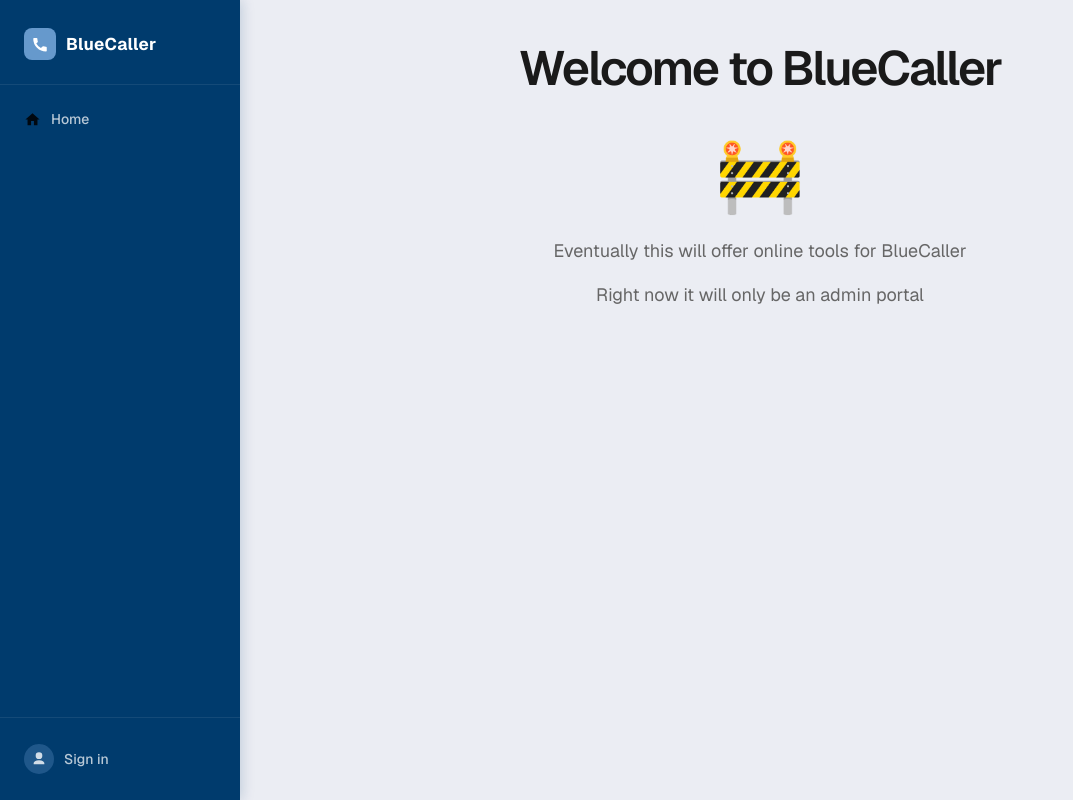
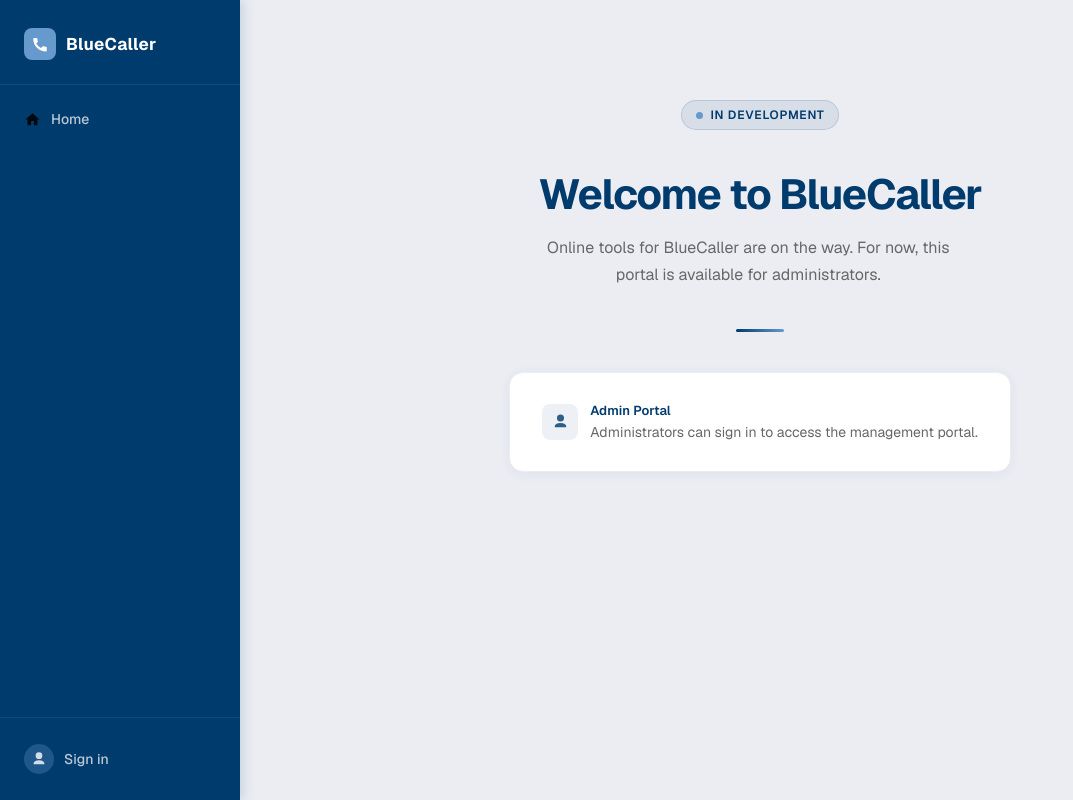
Before and after one commit to Cool-cal3b/bluecaller-web, a Next.js app: page / in a window 1280 px wide. Shown: the whole page, without its empty margins (0-1073 px from the left). Built offline with nearby package versions, Linux system fonts and the light colour scheme; no server answers.

Commit message:
Styled the main page

```diff
--- a/src/app/(main)/page.module.css
+++ b/src/app/(main)/page.module.css
@@ -3,43 +3,116 @@
   flex-direction: column;
   align-items: center;
   text-align: center;
-  gap: 32px;
-  max-width: 600px;
+  gap: 40px;
+  max-width: 560px;
+  padding-top: 60px;
 }
 
-.container h1 {
-  font-size: 48px;
+.badge {
+  display: inline-flex;
+  align-items: center;
+  gap: 8px;
+  padding: 6px 14px;
+  border-radius: 999px;
+  background-color: rgba(0, 59, 109, 0.08);
+  border: 1px solid rgba(0, 59, 109, 0.14);
+  font-size: 12px;
   font-weight: 600;
-  line-height: 56px;
-  letter-spacing: -2px;
-  margin: 0;
-  color: #1a1a1a;
+  letter-spacing: 0.06em;
+  text-transform: uppercase;
+  color: var(--color-blue-deep);
 }
 
-.content {
+.badgeDot {
+  width: 7px;
+  height: 7px;
+  border-radius: 50%;
+  background-color: var(--color-blue-medium);
+}
+
+.heading {
   display: flex;
   flex-direction: column;
-  align-items: center;
   gap: 16px;
 }
 
-.icon {
-  font-size: 72px;
-}
-
-.content p {
-  font-size: 18px;
-  line-height: 28px;
-  color: #666;
+.heading h1 {
+  font-size: 42px;
+  font-weight: 700;
+  line-height: 1.15;
+  letter-spacing: -0.03em;
+  color: var(--color-blue-deep);
   margin: 0;
 }
 
-@media (prefers-color-scheme: dark) {
-  .container h1 {
-    color: #ededed;
-  }
+.heading p {
+  font-size: 16px;
+  line-height: 1.7;
+  color: var(--color-gray-dark);
+  margin: 0;
+  max-width: 420px;
+}
 
-  .content p {
-    color: #999;
-  }
+.divider {
+  width: 48px;
+  height: 3px;
+  border-radius: 999px;
+  background: linear-gradient(90deg, var(--color-blue-deep), var(--color-blue-medium));
 }
+
+.card {
+  width: 100%;
+  background-color: #ffffff;
+  border: 1px solid var(--color-gray-lightest);
+  border-radius: 14px;
+  padding: 28px 32px;
+  display: flex;
+  flex-direction: column;
+  gap: 12px;
+  box-shadow: 0 2px 12px rgba(0, 59, 109, 0.06);
+}
+
+.cardRow {
+  display: flex;
+  align-items: center;
+  gap: 12px;
+  text-align: left;
+}
+
+.cardIcon {
+  width: 36px;
+  height: 36px;
+  border-radius: 8px;
+  background-color: rgba(0, 59, 109, 0.07);
+  display: flex;
+  align-items: center;
+  justify-content: center;
+  flex-shrink: 0;
+}
+
+.cardIcon svg {
+  width: 17px;
+  height: 17px;
+  fill: var(--color-blue-deep);
+  opacity: 0.8;
+}
+
+.cardText {
+  font-size: 14px;
+  color: var(--color-gray-dark);
+  line-height: 1.5;
+}
+
+.cardText strong {
+  display: block;
+  font-size: 13px;
+  font-weight: 600;
+  color: var(--color-blue-deep);
+  margin-bottom: 2px;
+}
+
+.cardSeparator {
+  height: 1px;
+  background-color: var(--color-gray-lightest);
+  margin: 4px 0;
+}
--- a/src/app/(main)/page.tsx
+++ b/src/app/(main)/page.tsx
@@ -1,14 +1,37 @@
+import Link from "next/link";
 import styles from "./page.module.css";
 
 export default function Home() {
   return (
     <div className={styles.container}>
-      <h1>Welcome to BlueCaller</h1>
-      <div className={styles.content}>
-        <div className={styles.icon}>🚧</div>
-        <p>Eventually this will offer online tools for BlueCaller</p>
-        <p>Right now it will only be an admin portal</p>
+      <div className={styles.badge}>
+        <span className={styles.badgeDot} />
+        In Development
       </div>
+
+      <div className={styles.heading}>
+        <h1>Welcome to BlueCaller</h1>
+        <p>
+          Online tools for BlueCaller are on the way. For now, this portal is
+          available for administrators.
+        </p>
+      </div>
+
+      <div className={styles.divider} />
+
+      <Link href="/admin" className={styles.card}>
+        <div className={styles.cardRow}>
+          <div className={styles.cardIcon}>
+            <svg viewBox="0 0 24 24" xmlns="http://www.w3.org/2000/svg">
+              <path d="M12 2a5 5 0 100 10A5 5 0 0012 2zm0 12c-5.33 0-8 2.67-8 4v2h16v-2c0-1.33-2.67-4-8-4z" />
+            </svg>
+          </div>
+          <div className={styles.cardText}>
+            <strong>Admin Portal</strong>
+            Administrators can sign in to access the management portal.
+          </div>
+        </div>
+      </Link>
     </div>
   );
 }
```
